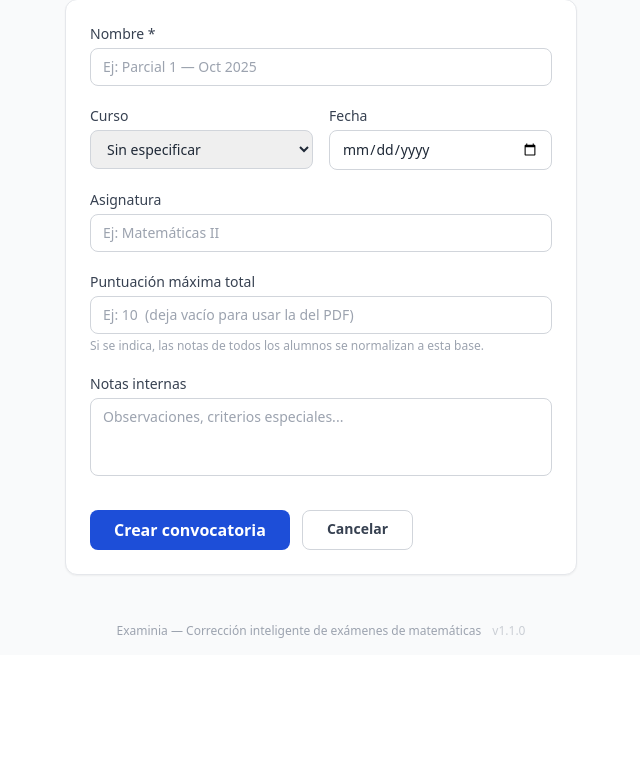
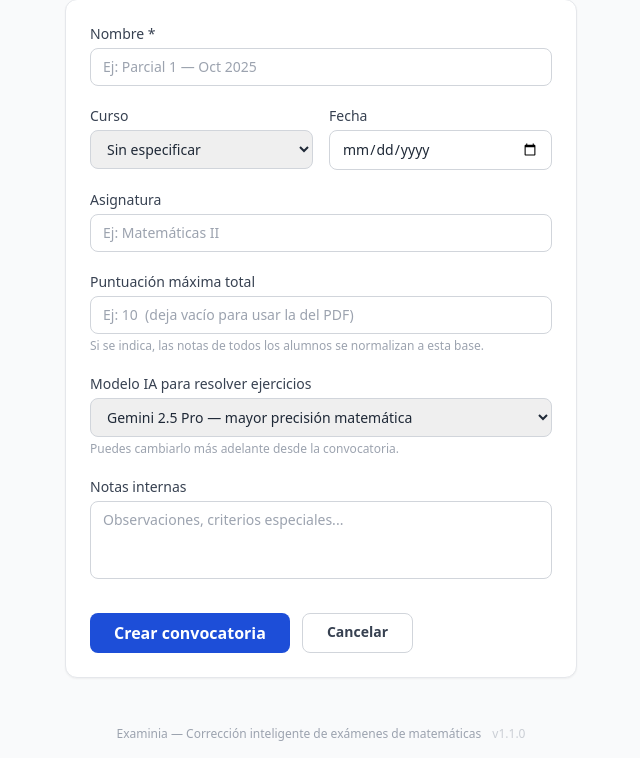
Before and after one commit to equipados/Examinia, a FastAPI app: template templates/session_new.html in a window 1280 px wide. Shown: the part 174-932 px from the top of the page, without its empty margins (319-959 px from the left). Before the commit the page ends 812 px from the top, so only its background shows below. Run offline with FastAPI, Linux system fonts and the light colour scheme; the template is opened without the code that fills it, so the values that code supplies are empty; some libraries are stand-ins or nearby versions.

Commit message:
feat: selector de solver en creación + tarjeta IA + modelo en logs
- session_new.html: dropdown solver_provider en formulario de nueva convocatoria
- session_solutions.html: selector de modelo inline en tarjeta "Extraer con IA"
  (se aplica al instante al lanzar la extracción)
- /solutions/extract acepta solver_provider como campo de formulario
- create_session guarda solver_provider desde la creación
- Logs muestran el modelo en uso: "Solver: gpt-4o", "Analizando con gemini-2.5-flash",
  "Corrigiendo con gemini-2.5-flash (assess) + gemini-2.5-pro (solver)"
- Reintento con imagen muestra el modelo Gemini que se usa

Co-Authored-By: Claude Sonnet 4.6 <noreply@anthropic.com>

```diff
--- a/app/routers/sessions.py
+++ b/app/routers/sessions.py
@@ -40,6 +40,7 @@ def create_session(
     date: str = Form(""),
     notes: str = Form(""),
     max_total_points: str = Form(""),
+    solver_provider: str = Form("gemini-pro"),
     db: Session = Depends(get_db),
     current_user: User = Depends(get_current_user),
 ) -> RedirectResponse:
@@ -55,6 +56,7 @@ def create_session(
         date=date or None,
         notes=notes or None,
         max_total_points=mtp,
+        solver_provider=solver_provider if solver_provider in _VALID_SOLVER_PROVIDERS else "gemini-pro",
     )
     db.add(session)
     db.commit()
@@ -416,18 +418,19 @@ def validate_all_solutions(
 @router.post("/{session_id}/solutions/extract")
 def extract_and_solve(
     session_id: int,
+    solver_provider: str = Form(""),
     db: Session = Depends(get_db),
     current_user: User = Depends(get_current_user),
 ) -> RedirectResponse:
     """Lanza la tarea background de extracción + resolución IA."""
     from app import scheduler
-    # Marcar síncronamente como "iniciando" antes de lanzar el hilo,
-    # para que la página de soluciones muestre el log en lugar de las opciones.
     session = db.query(ExamSession).filter(ExamSession.id == session_id).first()
     if session:
         session.current_step = "Iniciando extracción..."
         session.session_log = "[]"
         session.solution_mode = "ai"
+        if solver_provider in _VALID_SOLVER_PROVIDERS:
+            session.solver_provider = solver_provider
         db.commit()
     scheduler.solve_questions_for_session(session_id, _db_path, _config_overrides)
     return RedirectResponse(url=f"/sessions/{session_id}/solutions", status_code=status.HTTP_302_FOUND)
--- a/app/scheduler.py
+++ b/app/scheduler.py
@@ -296,7 +296,7 @@ def _run_pipeline(submission_id: int, db_path: str, upload_dir: str, config_over
         _step(f"Convirtiendo PDF a imágenes ({pdf_path.name})...")
         poppler_path = cfg.poppler_path
         page_images = convert_pdf_to_images(pdf_path, temp_dir, dpi=cfg.dpi, poppler_path=poppler_path)
-        _step(f"{len(page_images)} página(s) convertidas. Analizando con Gemini...")
+        _step(f"{len(page_images)} página(s) convertidas. Analizando con {cfg.gemini_model}...")
 
         # 2. Optional preprocessing
         if cfg.preprocess_images:
@@ -340,7 +340,7 @@ def _run_pipeline(submission_id: int, db_path: str, upload_dir: str, config_over
             _step(f"Puntuaciones ajustadas a {session_obj.max_total_points} pts (configuración de convocatoria).")
 
         # 5. Grade (uses caching wrapper for solver calls)
-        _step("Corrigiendo respuestas con IA...")
+        _step(f"Corrigiendo respuestas con {cfg.gemini_model} (assess) + {cfg.gemini_solver_model} (solver)...")
         bank = SolutionBank([])
         reports_dir = Path(upload_dir) / "informes"
         reports_dir.mkdir(parents=True, exist_ok=True)
@@ -544,7 +544,8 @@ def _run_solve_questions(session_id: int, db_path: str, config_overrides: dict)
         exam_sub = normalize_submission_structure(exam_sub)
 
         total_parts = sum(len(q.parts) for q in exam_sub.questions)
-        _step(f"Examen analizado: {len(exam_sub.questions)} ejercicio(s), {total_parts} apartado(s). Comenzando resolución...")
+        _solver_model = getattr(solver, "model", solver_label)
+        _step(f"Examen analizado: {len(exam_sub.questions)} ejercicio(s), {total_parts} apartado(s). Solver: {_solver_model}. Comenzando resolución...")
 
         course_level = exam_sub.course_level or (session.course_level if session else None)
 
@@ -600,10 +601,10 @@ def _run_solve_questions(session_id: int, db_path: str, config_overrides: dict)
                     course_level=course_level,
                 )
                 if not solved.can_solve or solved.confidence == 0.0:
-                    _step(f"  ↺ {question_id_str}.{part_id_str} no resuelto con texto — reintentando leyendo imagen...")
+                    retry_solver = gemini if solver_label.startswith("openai") else solver
+                    retry_model = getattr(retry_solver, "solver_model", getattr(retry_solver, "model", "gemini"))
+                    _step(f"  ↺ {question_id_str}.{part_id_str} no resuelto — reintentando con imagen ({retry_model})...")
                     page_imgs = [pi.image_path for pi in page_images]
-                    # Reintento con imagen solo disponible en Gemini
-                    retry_solver = gemini if solver_label.startswith("openai") else solver
                     solved = retry_solver.solve_math_question(
                         question_statement=full_statement,
                         question_id=question_id_str,
@@ -714,8 +715,6 @@ def _run_extract_teacher_solutions(
         temp_dir.mkdir(parents=True, exist_ok=True)
 
         page_images = convert_pdf_to_images(pdf_path, temp_dir, dpi=cfg.dpi, poppler_path=cfg.poppler_path)
-        _step(f"PDF convertido: {len(page_images)} página(s). Leyendo respuestas del profesor...")
-
         gemini = GeminiClient(
             model=cfg.gemini_model,
             solver_model=cfg.gemini_solver_model,
@@ -724,6 +723,7 @@ def _run_extract_teacher_solutions(
             request_timeout_seconds=cfg.request_timeout_seconds,
         )
 
+        _step(f"PDF convertido: {len(page_images)} página(s). Leyendo respuestas del profesor con {gemini.model}...")
         image_paths = [pi.image_path for pi in page_images]
         extraction = gemini.extract_teacher_solutions_from_pages(image_paths)
 
--- a/templates/session_new.html
+++ b/templates/session_new.html
@@ -49,6 +49,18 @@
     </div>
 
     <div>
+      <label class="block text-sm font-medium text-gray-700 mb-1" for="solver_provider">Modelo IA para resolver ejercicios</label>
+      <select id="solver_provider" name="solver_provider"
+              class="w-full border border-gray-300 rounded-lg px-3 py-2 text-sm focus:outline-none focus:ring-2 focus:ring-blue-500">
+        <option value="gemini-pro">Gemini 2.5 Pro — mayor precisión matemática</option>
+        <option value="gemini-flash">Gemini 2.5 Flash — más rápido y económico</option>
+        <option value="openai-gpt4o">OpenAI GPT-4o — requiere OPENAI_API_KEY</option>
+        <option value="openai-o4mini">OpenAI o4-mini — requiere OPENAI_API_KEY</option>
+      </select>
+      <p class="text-xs text-gray-400 mt-1">Puedes cambiarlo más adelante desde la convocatoria.</p>
+    </div>
+
+    <div>
       <label class="block text-sm font-medium text-gray-700 mb-1" for="notes">Notas internas</label>
       <textarea id="notes" name="notes" rows="3" placeholder="Observaciones, criterios especiales..."
                 class="w-full border border-gray-300 rounded-lg px-3 py-2 text-sm focus:outline-none focus:ring-2 focus:ring-blue-500 resize-none"></textarea>
```
Also changed, not shown: templates/session_solutions.html (+8 -1 lines).
